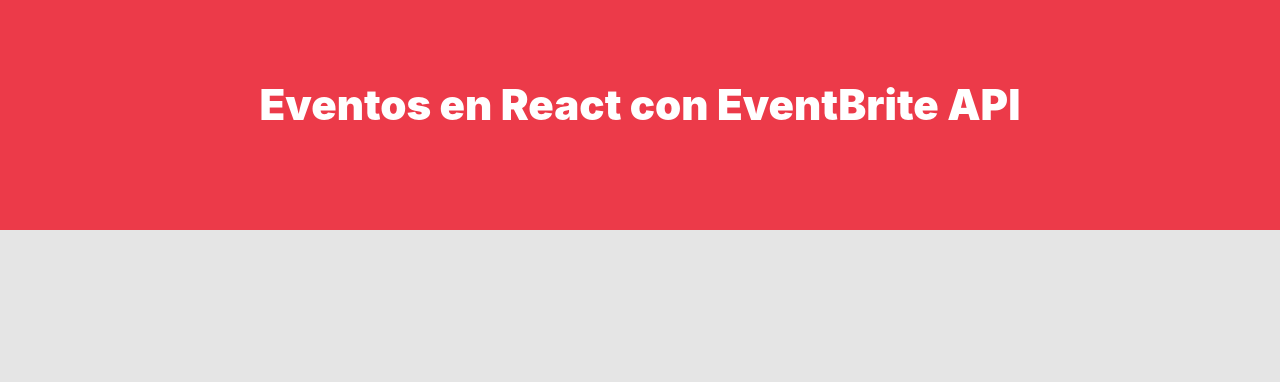
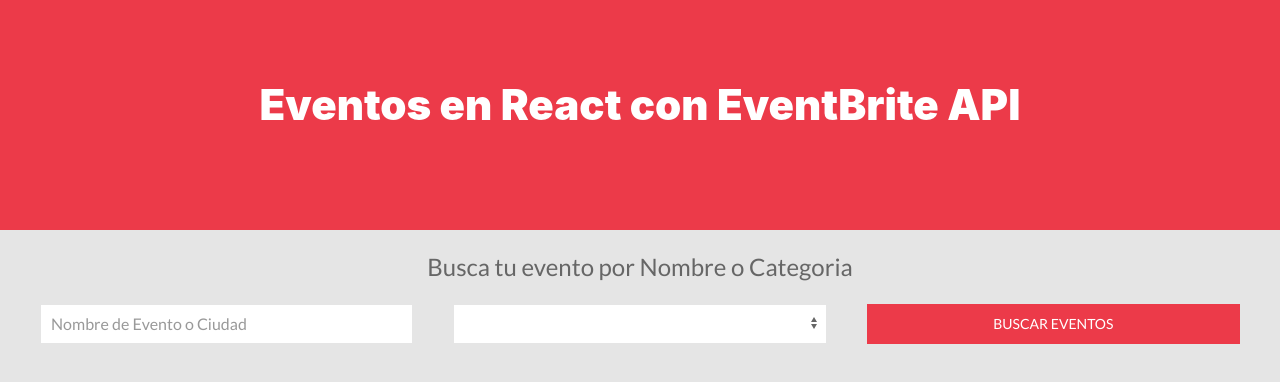
Before and after one commit to Eder87rh/react-events, a React (Create React App) app: page / in a window 1280 px wide. Shown: the top 382 px of the page. Built offline with nearby package versions, Linux system fonts and the light colour scheme; no server answers.

Commit message:
Creating the form

```diff
--- a/src/App.js
+++ b/src/App.js
@@ -2,12 +2,16 @@
 import Header from './components/Header';
 
 import CategoriasProvider from './context/CategoriasContext';
+import Formulario from './components/Formulario';
 
 
 function App() {
   return (
     <CategoriasProvider>
       <Header/>
+      <div className="uk-container">
+      <Formulario/>
+      </div>
     </CategoriasProvider>
   );
 }
--- /dev/null
+++ b/src/components/Formulario.js
@@ -0,0 +1,41 @@
+import React, { Component } from 'react';
+
+class Formulario extends Component {
+  state = {
+    nombre: '',
+    categoria: ''
+   }
+  render() {
+    return (
+      <form action="">
+        <fieldset className="uk-fieldset uk-margin">
+          <legend className="uk-legend uk-text-center">
+            Busca tu evento por Nombre o Categoria
+          </legend>
+        </fieldset>
+
+        <div className="uk-column-1-3@m ik-margin">
+          <div className="uk-margin" uk-margin="true">
+            <input
+              name="nombre"
+              className="uk-input"
+              type="text"
+              placeholder="Nombre de Evento o Ciudad"
+            />
+          </div>
+
+          <div className="uk-margin" uk-margin="true">
+            <select className="uk-select" name="categoria">
+            </select>
+          </div>
+
+          <div className="uk-margin" uk-margin="true">
+            <input type="submit" className="uk-button uk-button-danger" value="Buscar Eventos"/>
+          </div>
+        </div>
+      </form>
+     );
+  }
+}
+
+export default Formulario;
```
Also changed, not shown: 1 other file (tests, documents, lock files or other folders).
